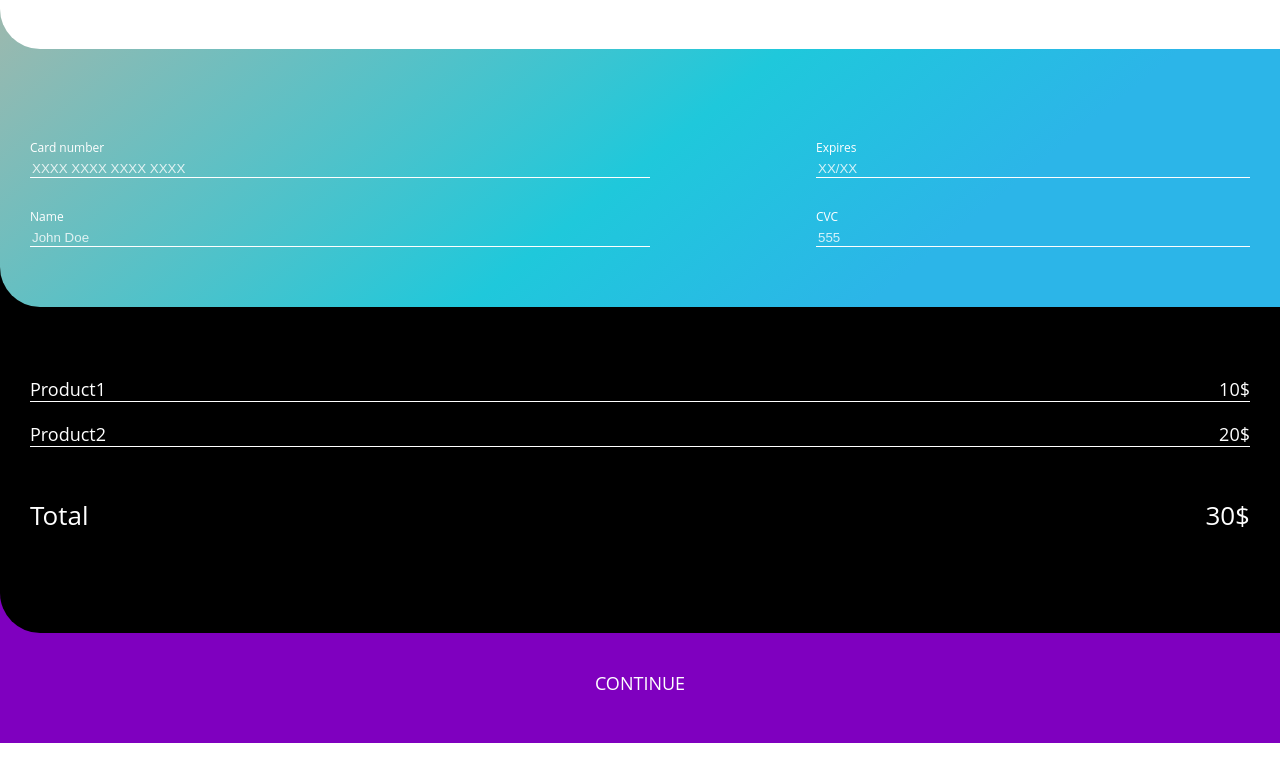
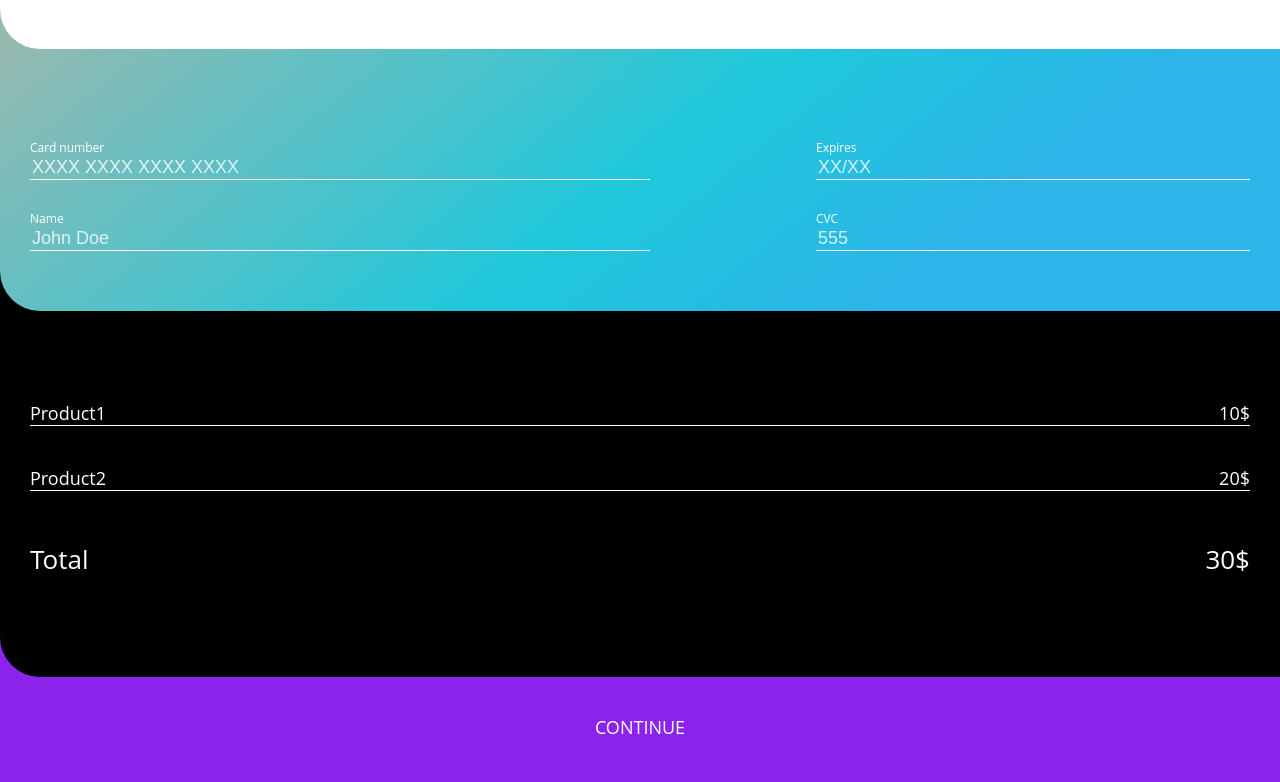
Before and after one commit to georgluik/11.10, a plain HTML site: page index.html in a window 1280 px wide. Shown: the part 162-944 px from the top of the page. Before the commit the page ends 905 px from the top, so only its background shows below. Drawn offline with Linux system fonts and the light colour scheme.

Commit message:
change input font-size

```diff
--- a/style.css
+++ b/style.css
@@ -75,6 +75,7 @@ input[type=text] {
   	background: transparent;
   	color:white;
   	outline:0;
+  	font-size:18px;
  }
  ::placeholder {
   color: white;
@@ -113,7 +114,7 @@ input[type=text]:focus{
 .product{
 	display:flex;
 	justify-content: space-between;
-	margin-top:20px;
+	margin-top:40px;
 	font-size:18px;
 	border-bottom:1px solid white;
 }
@@ -127,7 +128,7 @@ input[type=text]:focus{
 
 .footer{
 	display:flex;
-	background-color:#7F00BF;
+	background-color:#8C23EB;
 	padding:70px 0 30px 0;
 	z-index:0;
 	color:white;
```
